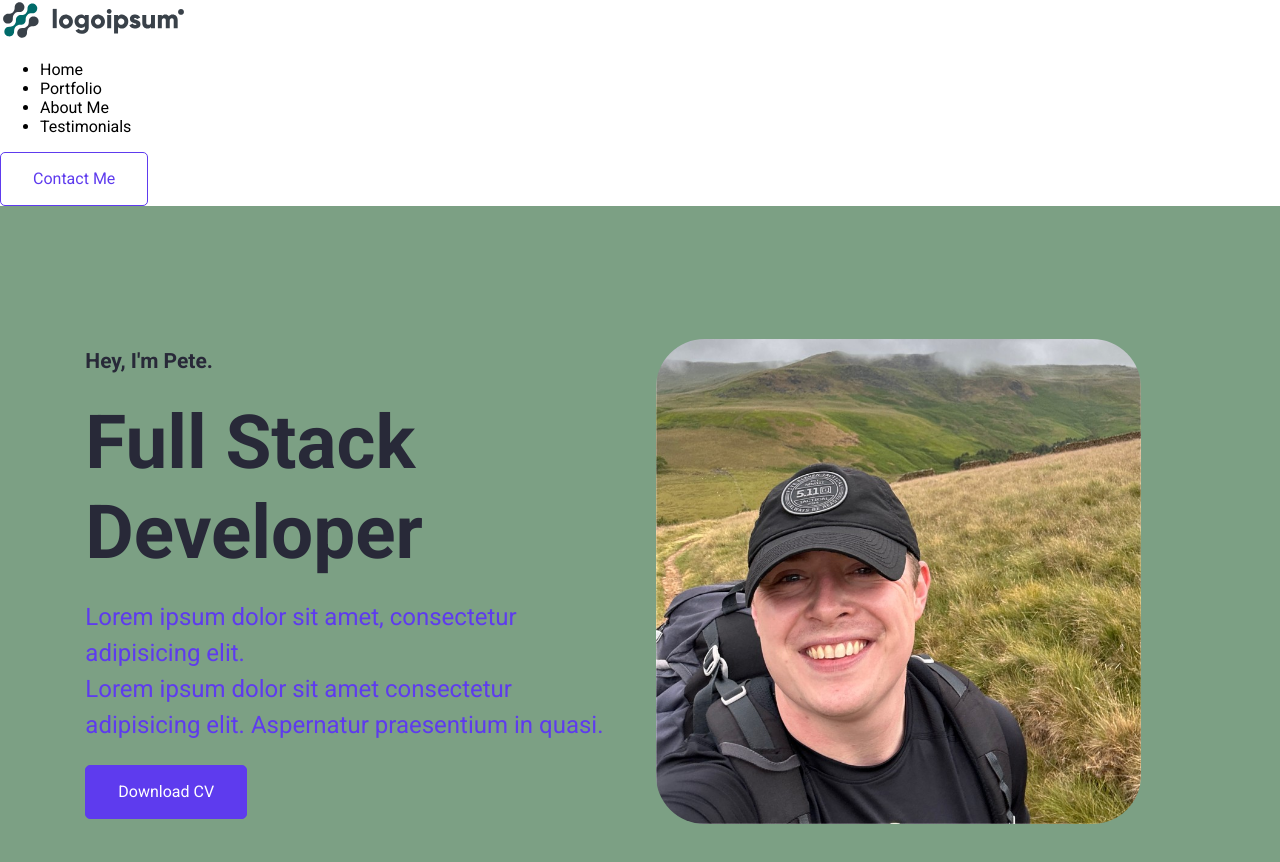
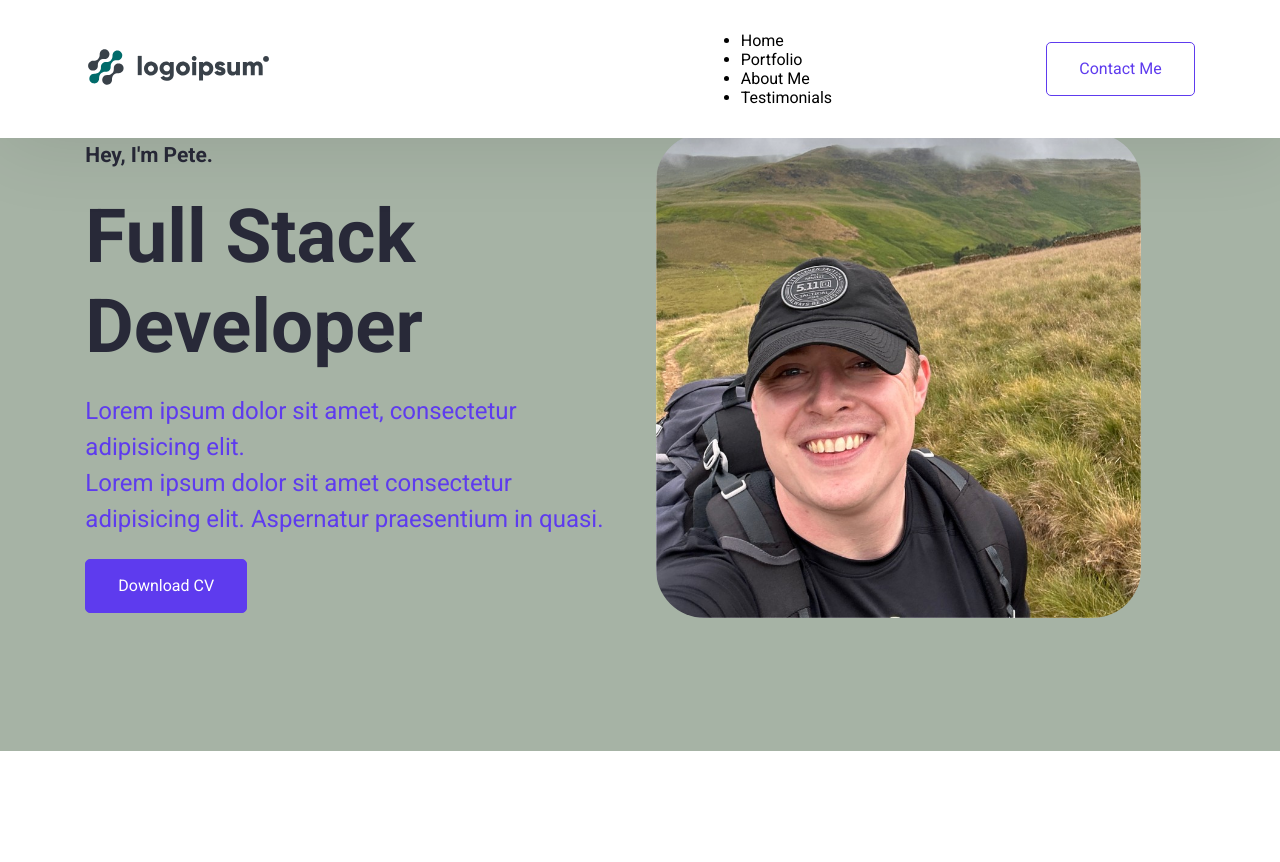
Before and after one commit to peter-skerritt/Peter-Skerritt---Digital-Showcase, a React (Create React App) app: page / in a window 1280 px wide. Shown: the top 862 px of the page. After the commit the page ends 800 px from the top, so only its background shows below. Built offline with nearby package versions, Linux system fonts and the light colour scheme.

Commit message:
NAvbar styling added.

```diff
--- a/src/App.css
+++ b/src/App.css
@@ -21,7 +21,7 @@
 :root {
     --primary: #5e3bee;
     --heading-color:#282938;
-    --bg-shade: #7ca084;
+    --bg-shade: #a6b3a5;
     --github: #e62872;
     --darkblue: #1c1e53;
     --black: #000000;
@@ -177,6 +177,23 @@
 
 /* Section Titles Ends */
 
+/* NAvbar style Start */
+
+.navbar {
+    display: flex;
+    justify-content: space-between;
+    align-items: center;
+    padding: 15px 85.333px;
+    background: var(--white);
+    box-shadow: 0px 5.333px 80px 0 rgba(0, 0, 0, 0.1);
+    position: fixed;
+    top: 0;
+    left: 0;
+    right: 0;
+
+
+}
+
 /* Hero Section Style */
 .hero--section {
     display: grid;
```
